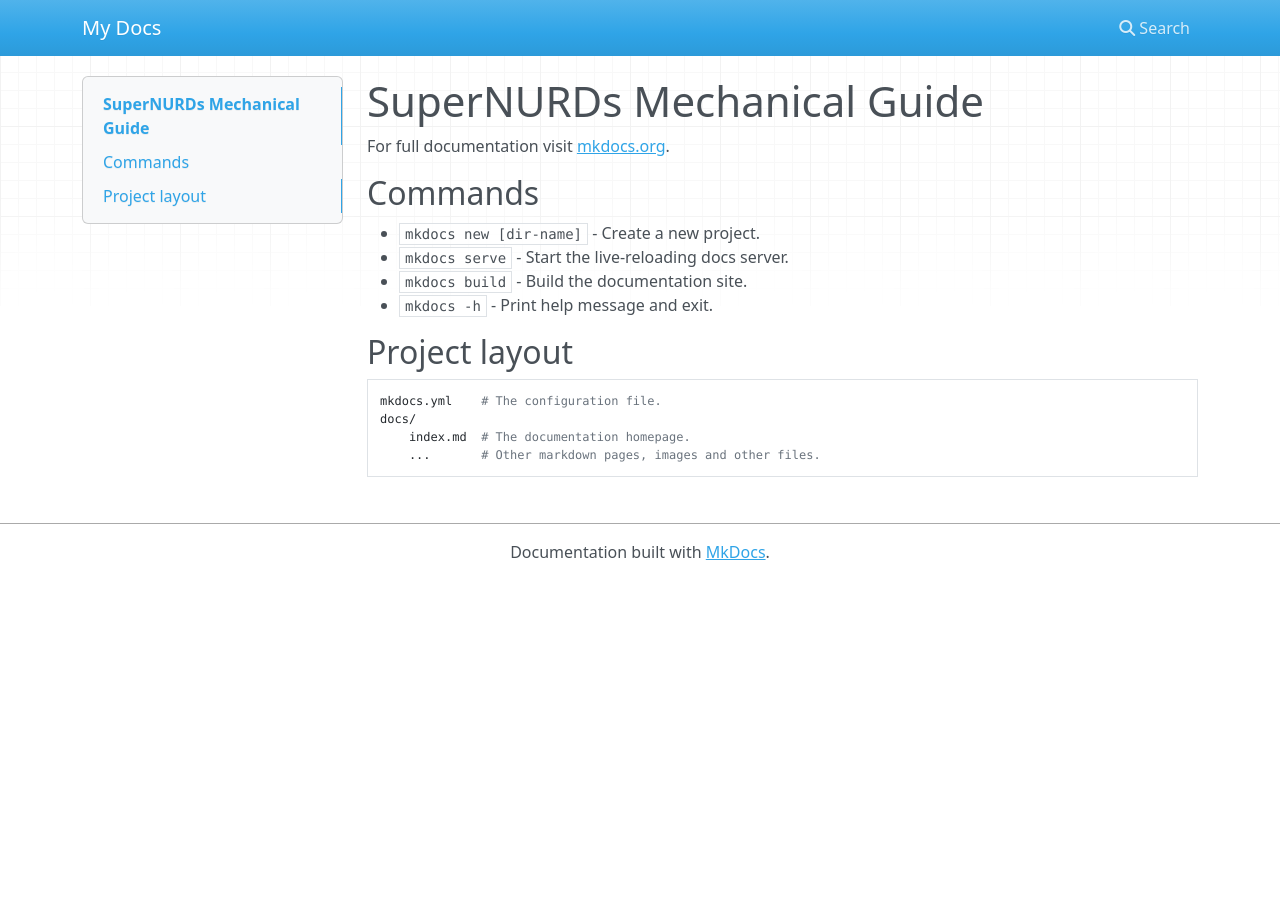
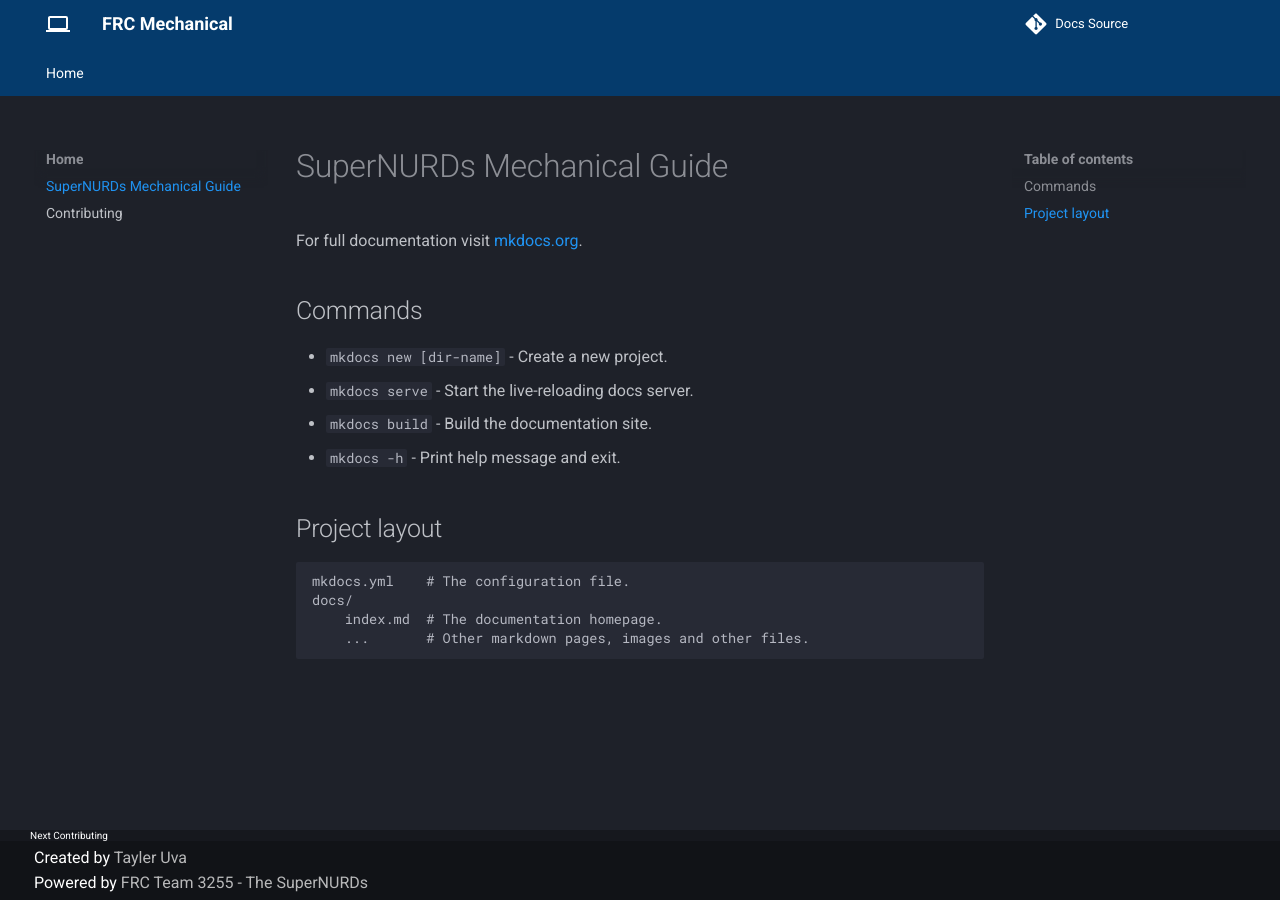
Before and after one commit to FRCTeam3255/FRC-Mechanical-Guide, an MkDocs documentation site: the page built from docs/index.md, in a window 1280 px wide. Built offline with MkDocs 1.6.1 and Material for MkDocs 9.7.7, drawn with Linux system fonts in a browser that asks for light colours; nearby versions of some CDN libraries; comment, search, counter and statistics services are not loaded.

Commit message:
matched Java Tutorial

```diff
--- /dev/null
+++ b/docs/assets/css/sn.css
@@ -0,0 +1,6 @@
+.md-header{
+	background-color: #053B6C
+}
+.md-tabs{
+	background-color: #053B6C
+}
--- a/mkdocs.yml
+++ b/mkdocs.yml
@@ -1 +1,46 @@
-site_name: My Docs
+site_name: FRC Mechanical
+repo_name: Docs Source
+repo_url: https://github.com/FRCTeam3255/FRC-Mechanical-Guide/tree/master
+edit_uri: https://github.com/FRCTeam3255/FRC-Mechanical-Guide/edit/master/docs/
+site_author: Tayler Uva
+
+# Theme
+theme:
+  name: 'material'
+  custom_dir: 'theme'
+  icon:
+    logo: 'material/laptop'
+  features:
+    - 'tabs'
+  palette:
+    primary: 'blue'
+    accent: 'light blue'
+    scheme: slate
+extra_css:
+  - assets/css/sn.css
+use_directory_urls: false
+
+# Extensions
+markdown_extensions:
+  - admonition
+  - pymdownx.superfences
+  - pymdownx.critic
+  - pymdownx.details
+  - pymdownx.betterem
+  - pymdownx.tasklist
+  - pymdownx.extra
+  - pymdownx.inlinehilite
+  - pymdownx.highlight:
+      css_class: 'codehilite'
+  - toc:
+        permalink: "#"
+
+# Plugins
+plugins:
+  - git-revision-date
+
+# Navigation
+nav:
+- Home:
+  - 'index.md'
+  - 'contributing.md'
--- /dev/null
+++ b/requirements.txt
@@ -0,0 +1,3 @@
+mkdocs
+mkdocs-material
+pymdown-extensions
--- /dev/null
+++ b/theme/partials/footer.html
@@ -0,0 +1,61 @@
+{#-
+  This file was automatically generated - do not edit
+-#}
+{% import "partials/language.html" as lang with context %}
+<footer class="md-footer">
+	{% if page.previous_page or page.next_page %}
+	<div class="md-footer-nav">
+		<nav class="md-footer-nav__inner md-grid">
+			{% if page.previous_page %}
+			<a href="{{ page.previous_page.url | url }}" title="{{ page.previous_page.title }}"
+				class="md-flex md-footer-nav__link md-footer-nav__link--prev" rel="prev">
+				<div class="md-flex__cell md-flex__cell--shrink">
+					<i class="md-icon md-icon--arrow-back md-footer-nav__button"></i>
+				</div>
+				<div class="md-flex__cell md-flex__cell--stretch md-footer-nav__title">
+					<span class="md-flex__ellipsis">
+						<span class="md-footer-nav__direction">
+							{{ lang.t("footer.previous") }}
+						</span>
+						{{ page.previous_page.title }}
+					</span>
+				</div>
+			</a>
+			{% endif %}
+			{% if page.next_page %}
+			<a href="{{ page.next_page.url | url }}" title="{{ page.next_page.title }}"
+				class="md-flex md-footer-nav__link md-footer-nav__link--next" rel="next">
+				<div class="md-flex__cell md-flex__cell--stretch md-footer-nav__title">
+					<span class="md-flex__ellipsis">
+						<span class="md-footer-nav__direction">
+							{{ lang.t("footer.next") }}
+						</span>
+						{{ page.next_page.title }}
+					</span>
+				</div>
+				<div class="md-flex__cell md-flex__cell--shrink">
+					<i class="md-icon md-icon--arrow-forward md-footer-nav__button"></i>
+				</div>
+			</a>
+			{% endif %}
+		</nav>
+	</div>
+	{% endif %}
+	<div class="md-footer-meta md-typeset">
+		<div class="md-footer-meta__inner md-grid">
+			<div class="md-footer-copyright">
+				{% if config.copyright %}
+				<div class="md-footer-copyright__highlight">
+					{{ config.copyright }}
+				</div>
+				{% endif %}
+				Created by
+				<a href="https://Tayler.Tech" target="_blank">Tayler Uva</a><br>
+				Powered by
+				<a href="https://SuperNURDs.com" target="_blank">
+					FRC Team 3255 - The SuperNURDs</a>
+			</div>
+			{% include "partials/social.html" %}
+		</div>
+	</div>
+</footer>
```
Also changed, not shown: docs/contributing.md (added, +59 -0 lines), .markdownlint.json (added), docs/assets/images/contributing/edit_icon.png (added), 1 other file.
